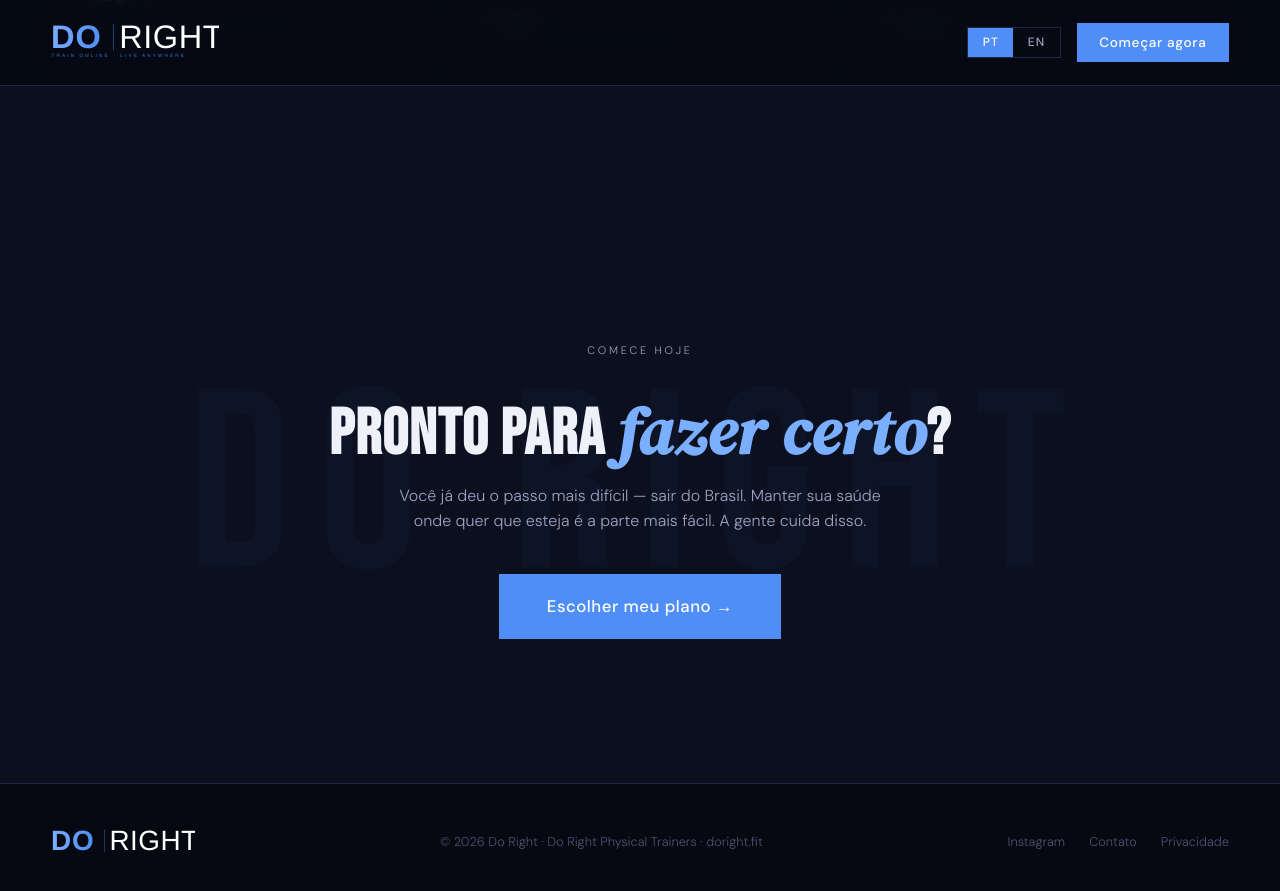
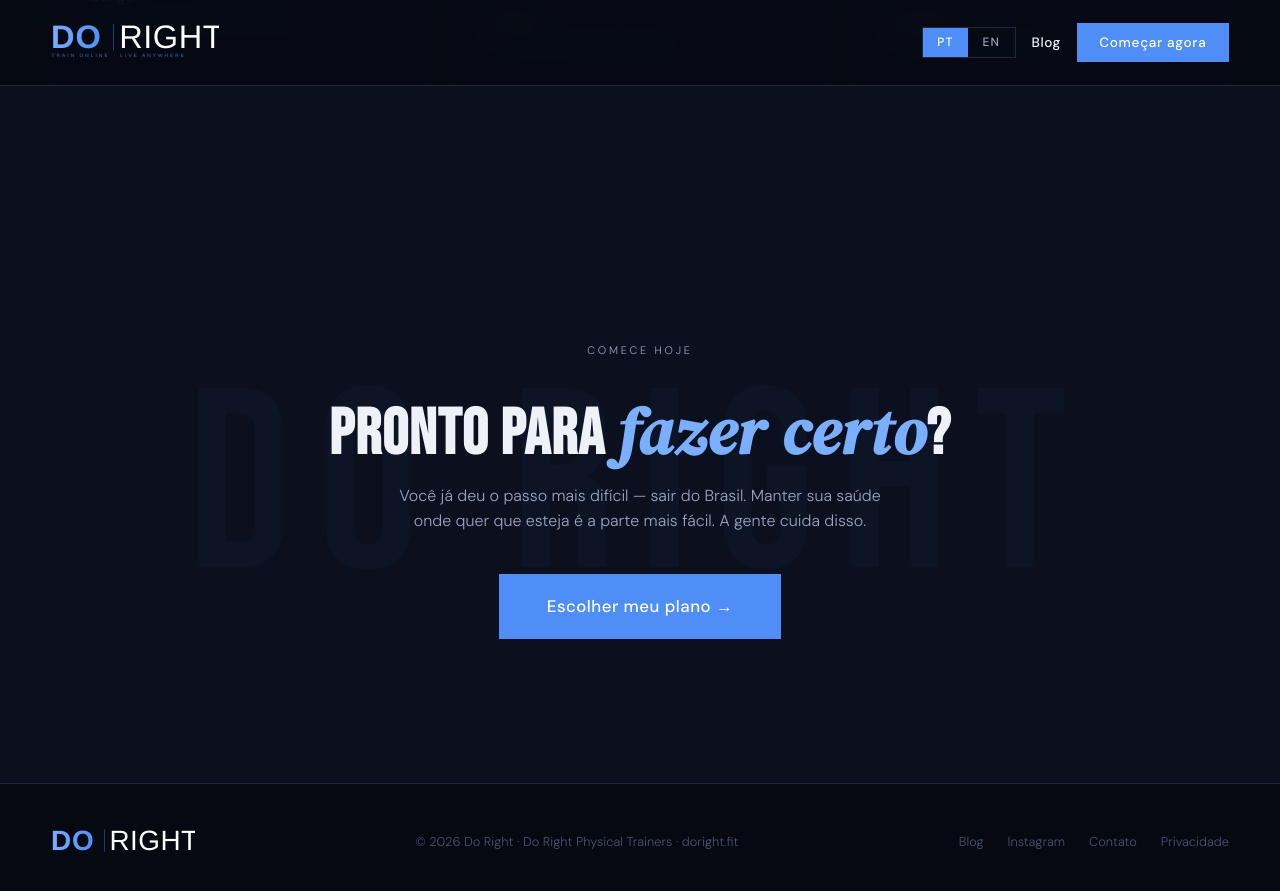
Before and after one commit to drptze-teste/doright-fit, a Jekyll site: the page index.html, which Jekyll copies as it is, in a window 1280 px wide and 900 px high, scrolled down 5749 px. Shown: the top 891 px of the window. Built offline with Jekyll 4.4.1, drawn with Linux system fonts in a browser that asks for light colours.

Commit message:
Landing: link do Blog no menu e no rodape

```diff
--- a/index.html
+++ b/index.html
@@ -56,6 +56,11 @@
     text-decoration: none; transition: background 0.2s;
   }
   nav a.cta-nav:hover { background: var(--accent-dim); }
+  nav a.blog-link {
+    color: var(--white); font-weight: 500; font-size: 0.85rem;
+    letter-spacing: 0.04em; text-decoration: none; transition: color 0.2s;
+  }
+  nav a.blog-link:hover { color: var(--accent-bright); }
 
   /* HERO */
   .hero {
@@ -341,6 +346,7 @@
       <button class="lang-btn active" onclick="setLang('pt')" id="btn-pt">PT</button>
       <button class="lang-btn" onclick="setLang('en')" id="btn-en">EN</button>
     </div>
+    <a href="/blog/" class="blog-link" data-pt="Blog" data-en="Blog">Blog</a>
     <a href="#planos" class="cta-nav" data-pt="Começar agora" data-en="Get started">Começar agora</a>
   </div>
 </nav>
@@ -641,6 +647,7 @@
   </svg>
   <p>© 2026 Do Right · Do Right Physical Trainers · doright.fit</p>
   <div style="display:flex;gap:1.5rem;">
+    <a href="/blog/" data-pt="Blog" data-en="Blog">Blog</a>
     <a href="https://www.instagram.com/doright.fit/" target="_blank" rel="noopener">Instagram</a>
     <a href="mailto:contato@doright.fit" data-pt="Contato" data-en="Contact">Contato</a>
     <a href="#" data-pt="Privacidade" data-en="Privacy">Privacidade</a>
```
